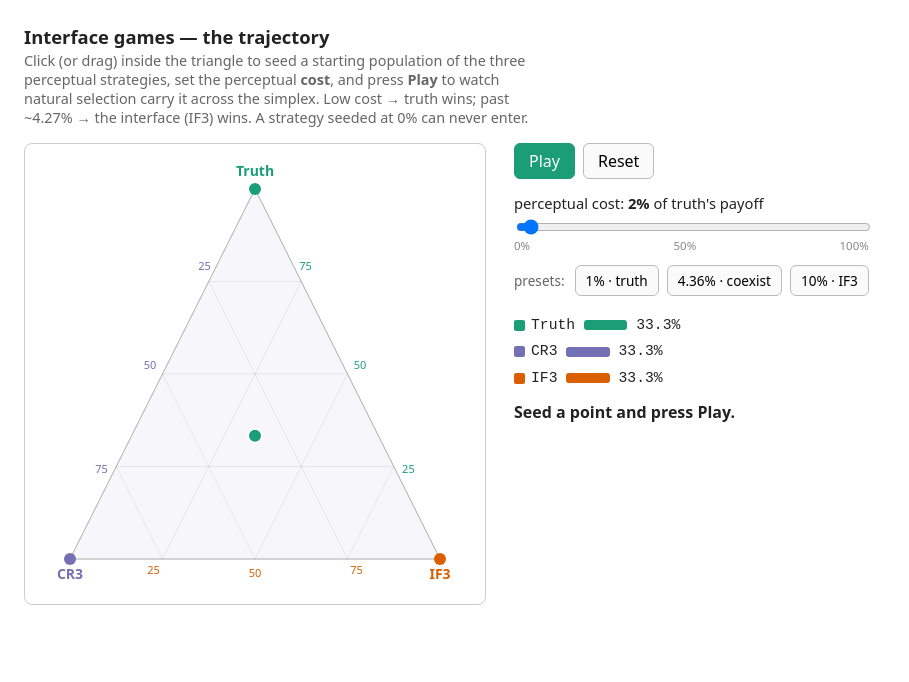
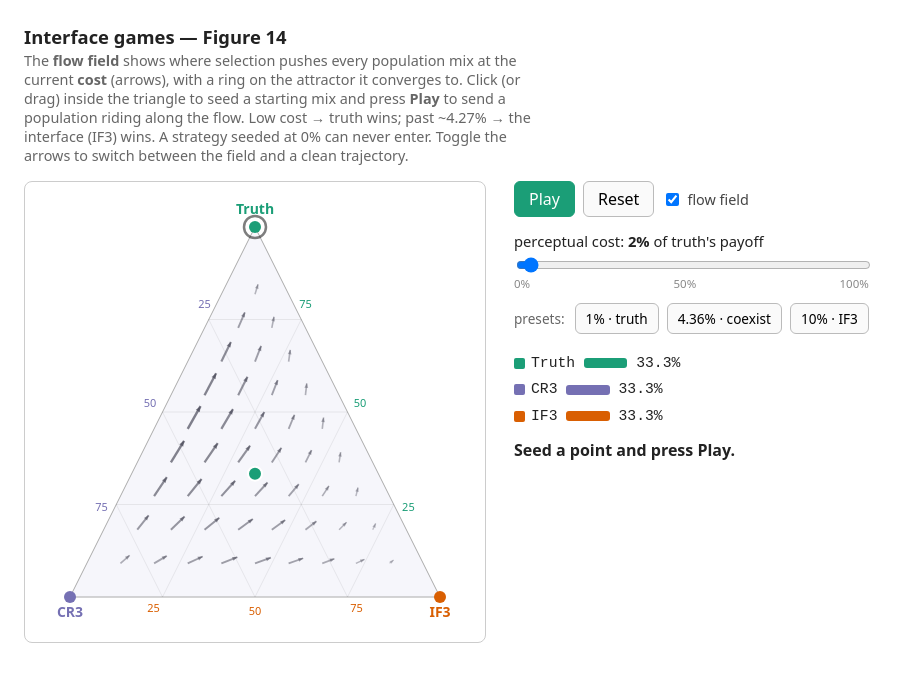
Before and after one commit to egilq137/interface-games, a website: page web/index.html in a window 1280 px wide. Shown: the whole page, without its empty margins (0-909 px from the left). Drawn offline with Linux system fonts and the light colour scheme.

Commit message:
Build A: flow field integrated with Build B (web/index.html)
Add the Figure-14 arrow field on the same canvas as the trajectory, toggleable with
a "flow field" checkbox (arrows on = Build A + bead; off = clean Build B). At each
interior grid point an arrow points along the replicator velocity, its length/weight
scaled by speed so arrows thin out near the attractor; a ring marks where the flow
converges (corner or coexistence point), recomputed as the cost changes. The field
morphs live with the cost slider and presets.

Renamed trajectory.html -> index.html (now the combined app; serve web/ and open root).
Verified in-browser: 2% field points to Truth, 10% reverses to IF3, toggle hides arrows.

Co-Authored-By: Claude Opus 4.8 <noreply@anthropic.com>

```diff
--- a/web/trajectory.html
+++ b/web/index.html
@@ -26,14 +26,16 @@
     .swatch { display: inline-block; width: 11px; height: 11px; border-radius: 2px; margin-right: 6px; vertical-align: middle; }
     .bar { display: inline-block; height: 10px; border-radius: 3px; vertical-align: middle; }
     .status { margin-top: 10px; font-weight: 600; }
+    label.arrows { font-size: 0.9rem; color: #444; display: inline-flex; align-items: center; gap: 5px; cursor: pointer; }
   </style>
 </head>
 <body>
-  <h1>Interface games &mdash; the trajectory</h1>
-  <p class="sub">Click (or drag) inside the triangle to seed a starting population of the three
-    perceptual strategies, set the perceptual <b>cost</b>, and press <b>Play</b> to watch natural
-    selection carry it across the simplex. Low cost &rarr; truth wins; past ~4.27% &rarr; the
-    interface (IF3) wins. A strategy seeded at 0% can never enter.</p>
+  <h1>Interface games &mdash; Figure 14</h1>
+  <p class="sub">The <b>flow field</b> shows where selection pushes every population mix at the current
+    <b>cost</b> (arrows), with a ring on the attractor it converges to. Click (or drag) inside the
+    triangle to seed a starting mix and press <b>Play</b> to send a population riding along the flow.
+    Low cost &rarr; truth wins; past ~4.27% &rarr; the interface (IF3) wins. A strategy seeded at 0%
+    can never enter. Toggle the arrows to switch between the field and a clean trajectory.</p>
 
   <div class="row">
     <canvas id="view" width="460" height="460"></canvas>
@@ -41,6 +43,7 @@
       <div class="controls">
         <button id="play" class="primary">Play</button>
         <button id="reset">Reset</button>
+        <label class="arrows"><input type="checkbox" id="arrows" checked /> flow field</label>
       </div>
       <label class="cost">perceptual cost: <b id="costValue">2%</b> of truth's payoff</label>
       <input id="cost" type="range" min="0" max="100" step="0.01" value="2" />
@@ -69,6 +72,8 @@
     const SETTLED = 0.999;          // a share above this = converged to that corner
     const CONVERGED_SPEED = 2e-3;   // total |velocity| below this = flow effectively stopped (corner or coexistence)
     const MAX_TRAIL = 700;
+    const FIELD_STEPS = 11;         // grid resolution for the flow-field arrows (interior points only)
+    const ARROW_MAX_PX = 26;        // pixel length of the strongest arrow (the rest scale to it)
 
     const canvas = document.getElementById("view");
     const ctx = canvas.getContext("2d");
@@ -77,6 +82,7 @@
     const costSlider = document.getElementById("cost");
     const costValue = document.getElementById("costValue");
     const playButton = document.getElementById("play");
+    const arrowsCheckbox = document.getElementById("arrows");
 
     let seedShares = [1 / 3, 1 / 3, 1 / 3];   // where Reset returns to
     let shares = seedShares.slice();
@@ -85,6 +91,13 @@
     let playing = false;
     let dragging = false;
     let lastTime = null;            // previous frame timestamp, for real-time integration
+    let attractorShares = null;     // where the field converges from the centre (recomputed on cost change)
+
+    // Interior grid points (barycentric) for the flow-field arrows: i+j+k = FIELD_STEPS, each >= 1.
+    const FIELD = [];
+    for (let i = 1; i < FIELD_STEPS; i++)
+      for (let j = 1; j < FIELD_STEPS - i; j++)
+        FIELD.push([i / FIELD_STEPS, j / FIELD_STEPS, (FIELD_STEPS - i - j) / FIELD_STEPS]);
 
     // Where the flow has settled, or null if still moving: a strategy name if a share reached the
     // corner, else "coexistence" once the velocity has died with the population still mixed.
@@ -94,6 +107,64 @@
       const v = replicatorVelocity(shares, matrix);
       const speed = Math.abs(v[0]) + Math.abs(v[1]) + Math.abs(v[2]);
       return speed < CONVERGED_SPEED ? "coexistence" : null;
+    }
+
+    // The replicator velocity as a pixel-space vector: the share velocity mapped through the same
+    // linear barycentric->pixel transform (its components sum to 0, so this is a valid direction).
+    function pixelVelocity(point) {
+      const v = replicatorVelocity(point, matrix);
+      const [[tx, ty], [cx, cy], [ix, iy]] = TRIANGLE;
+      return [v[0] * tx + v[1] * cx + v[2] * ix, v[0] * ty + v[1] * cy + v[2] * iy];
+    }
+
+    // Settle from the centre to find where the flow converges (corner or coexistence point).
+    // Recomputed only when the cost changes (not every frame).
+    function computeAttractor() {
+      let s = [1 / 3, 1 / 3, 1 / 3];
+      for (let i = 0; i < 4000; i++) s = eulerStep(s, matrix, 0.05);
+      attractorShares = s;
+    }
+
+    // Build A: an arrow at each grid point pointing along the flow, length & weight ~ its speed
+    // (so arrows thin out near the attractor), plus a ring on the attractor itself.
+    function drawField() {
+      const bases = FIELD.map((p) => barycentricToPixel(p, TRIANGLE));
+      const vels = FIELD.map(pixelVelocity);
+      let maxMag = 1e-9;
+      for (const [vx, vy] of vels) maxMag = Math.max(maxMag, Math.hypot(vx, vy));
+      const scale = ARROW_MAX_PX / maxMag;
+      for (let i = 0; i < FIELD.length; i++) {
+        const [bx, by] = bases[i];
+        const [vx, vy] = vels[i];
+        const mag = Math.hypot(vx, vy);
+        if (mag < 1e-7) continue;
+        const ex = bx + vx * scale, ey = by + vy * scale;
+        const strength = mag / maxMag;
+        const style = `rgba(70,70,85,${0.18 + 0.5 * strength})`;
+        ctx.strokeStyle = style;
+        ctx.fillStyle = style;
+        ctx.lineWidth = 1 + 1.4 * strength;
+        ctx.beginPath();
+        ctx.moveTo(bx, by);
+        ctx.lineTo(ex, ey);
+        ctx.stroke();
+        const angle = Math.atan2(ey - by, ex - bx);
+        const head = 4 + 2 * strength;
+        ctx.beginPath();
+        ctx.moveTo(ex, ey);
+        ctx.lineTo(ex - head * Math.cos(angle - 0.4), ey - head * Math.sin(angle - 0.4));
+        ctx.lineTo(ex - head * Math.cos(angle + 0.4), ey - head * Math.sin(angle + 0.4));
+        ctx.closePath();
+        ctx.fill();
+      }
+      if (attractorShares) {
+        const [ax, ay] = barycentricToPixel(attractorShares, TRIANGLE);
+        ctx.beginPath();
+        ctx.arc(ax, ay, 11, 0, Math.PI * 2);
+        ctx.strokeStyle = "rgba(20,20,20,0.55)";
+        ctx.lineWidth = 2.5;
+        ctx.stroke();
+      }
     }
 
     // Faint ternary gridlines with share numbers (25/50/75) along each edge: right edge = Truth %,
@@ -173,6 +244,7 @@
     function render() {
       drawTriangle();
       drawGrid();
+      if (arrowsCheckbox.checked) drawField();
       drawTrail();
       readout.innerHTML = STRATEGIES.map((n, k) => shareLine(n, shares[k])).join("");
       const result = outcome();
@@ -246,9 +318,12 @@
       costSlider.value = String(percent);
       costValue.textContent = `${Number(percent)}%`;   // trims trailing zeros: 2, 4.36, 10
       matrix = costAdjustedMatrix(BASE_MATRIX, Number(percent));
+      computeAttractor();                              // the field's destination moves with the cost
+      render();                                        // morph the arrows live as the slider drags
     }
 
     costSlider.addEventListener("input", () => setCost(costSlider.value));
+    arrowsCheckbox.addEventListener("change", render);
 
     // Presets: jump to an interesting cost, restart from the current seed, and play it.
     document.querySelectorAll(".presets button").forEach((button) =>
@@ -262,6 +337,7 @@
       }),
     );
 
+    computeAttractor();
     render();
     requestAnimationFrame(frame);
   </script>
```
Also changed, not shown: README.md.
